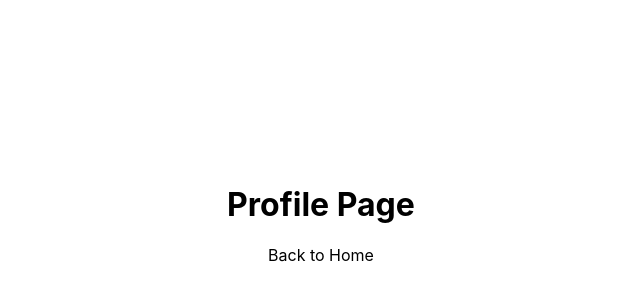
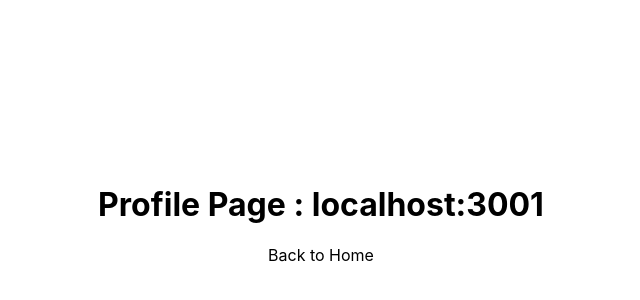
Before and after one commit to EkoSetiyo13/next-12-docker, a Next.js app: page /profile in a window 1280 px wide. Shown: the part 186-486 px from the top of the page, without its empty margins (319-959 px from the left). Built offline with nearby package versions, Linux system fonts and the light colour scheme.

Commit message:
feat : add force-dynamic for .env

```diff
--- a/src/pages/home/index.js
+++ b/src/pages/home/index.js
@@ -9,7 +9,7 @@ export default function Home() {
             </Head>
 
             <main className={styles.main}>
-                <h1>Home Page</h1>
+                <h1>Home Page : {process.env.BASE_URL}</h1>
                 <a href="/">Back to Home</a>
             </main>
         </div>
--- a/src/pages/index.js
+++ b/src/pages/index.js
@@ -1,6 +1,8 @@
 import Head from 'next/head'
 import Image from 'next/image'
 import styles from '../../styles/Home.module.css'
+
+export const dynamic = "force-dynamic";
 
 export default function Home() {
 
--- a/src/pages/profile/index.js
+++ b/src/pages/profile/index.js
@@ -1,5 +1,7 @@
 import Head from 'next/head'
 import styles from '../../../styles/Home.module.css'
+
+export const dynamic = "force-dynamic";
 
 export default function Profile() {
     return (
@@ -9,7 +11,7 @@ export default function Profile() {
             </Head>
 
             <main className={styles.main}>
-                <h1>Profile Page</h1>
+                <h1>Profile Page : {process.env.BASE_URL}</h1>
                 <a href="/">Back to Home</a>
             </main>
         </div>
```
